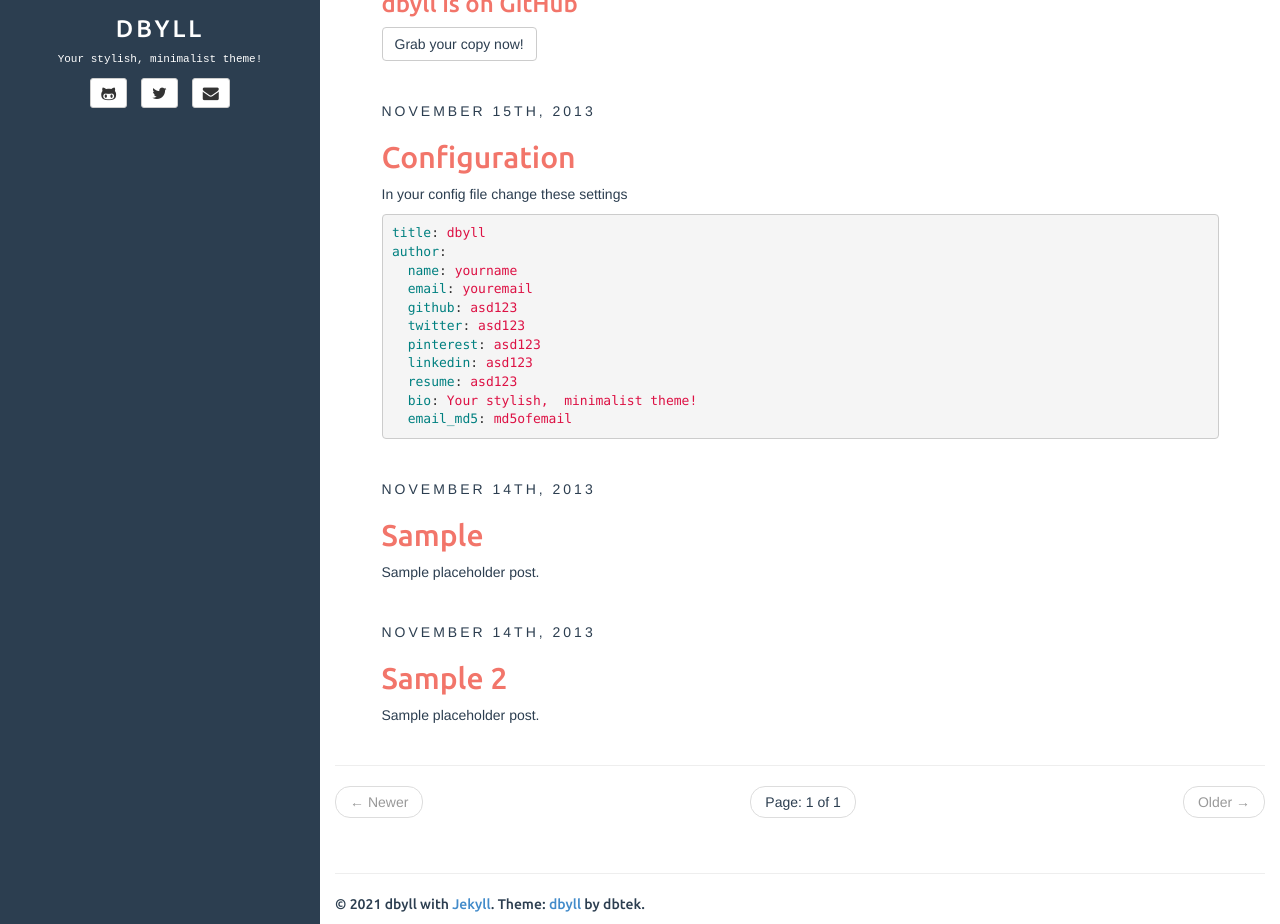
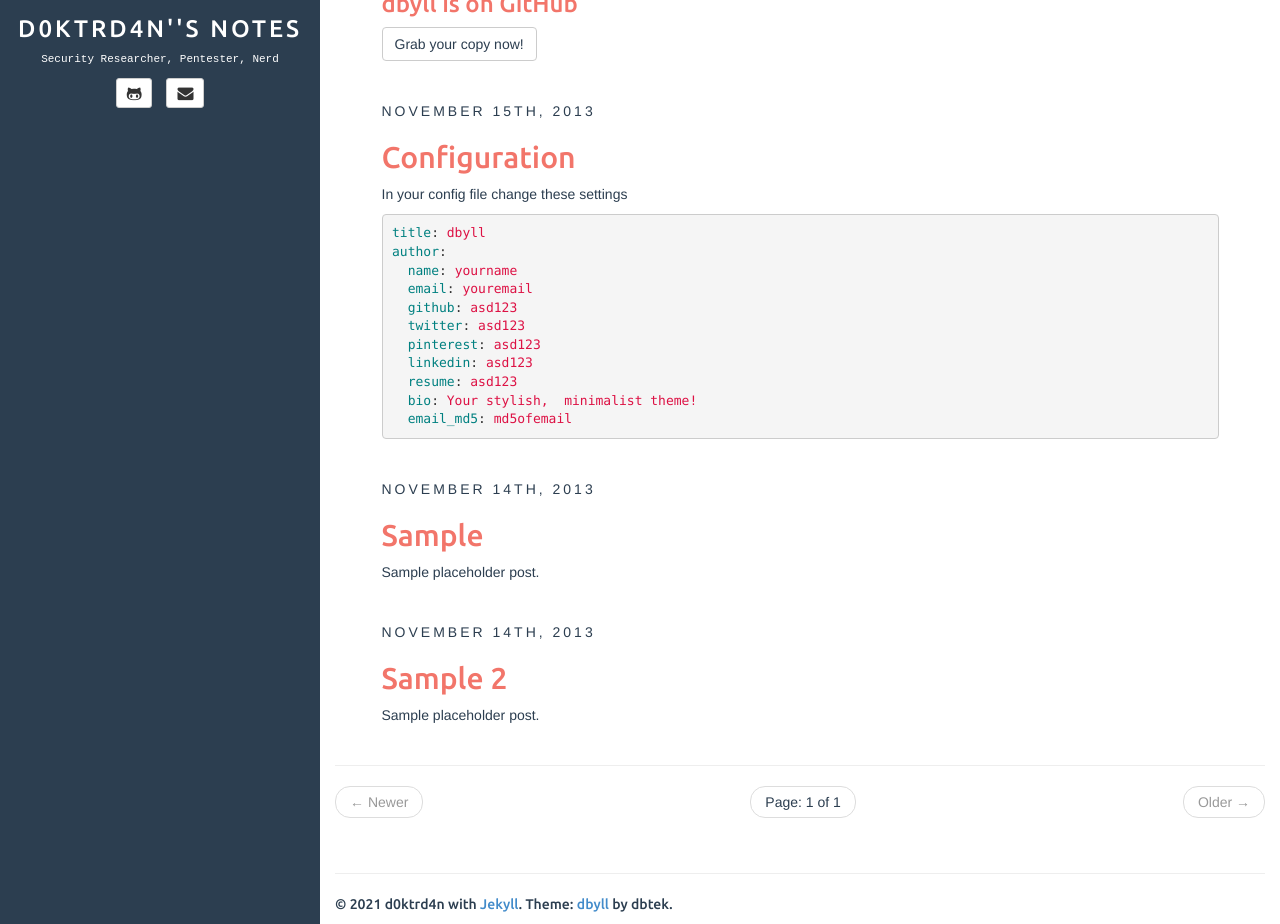
Before and after one commit to d0ktrd4n/d0ktrd4n.github.io, a Jekyll site: the page built from index.html, in a window 1280 px wide and 1206 px high, cut to the strip 282-1206 px from the top of the window. Built offline with Jekyll 4.4.1, drawn with Linux system fonts in a browser that asks for light colours; the list of posts is cut into pages by our own code.

Commit message:
Update _config.yml

```diff
--- a/_config.yml
+++ b/_config.yml
@@ -5,9 +5,9 @@ paginate_path: "page:num"
 exclude: ["README.md"] # files to exclude
 highlighter: rouge
 markdown: kramdown
-disqus: dbyll
-google_analytics: dbyll
-title: dbyll
+disqus: ''
+google_analytics: ''
+title: d0ktrd4n''s notes
 
 defaults:
   -
@@ -16,16 +16,16 @@ defaults:
     values:
       title: dbyll
 
-description: Stylish Jekyll Theme
+description: d0ktrd4n''s notes
 author:
-  name: dbyll
-  email: dbyll@ismaildemirbilek.com
-  github: dbtek
-  twitter: dbtek
-  pinterest: asd123
-  linkedin: asd123
-  bio: Your stylish, minimalist theme!
-  email_md5: 726351295ec82e145928582f595aa3aa
+  name: d0ktrd4n
+  email: d0ktrd4n@pm.me
+  github: d0ktrd4n
+  twitter:
+  pinterest:
+  linkedin:
+  bio: Security Researcher, Pentester, Nerd
+  email_md5: 7bc58fefdbafe5af8eea09bd499058ca
 
 rss_path: feed.xml
 categories_path: categories.html
```
